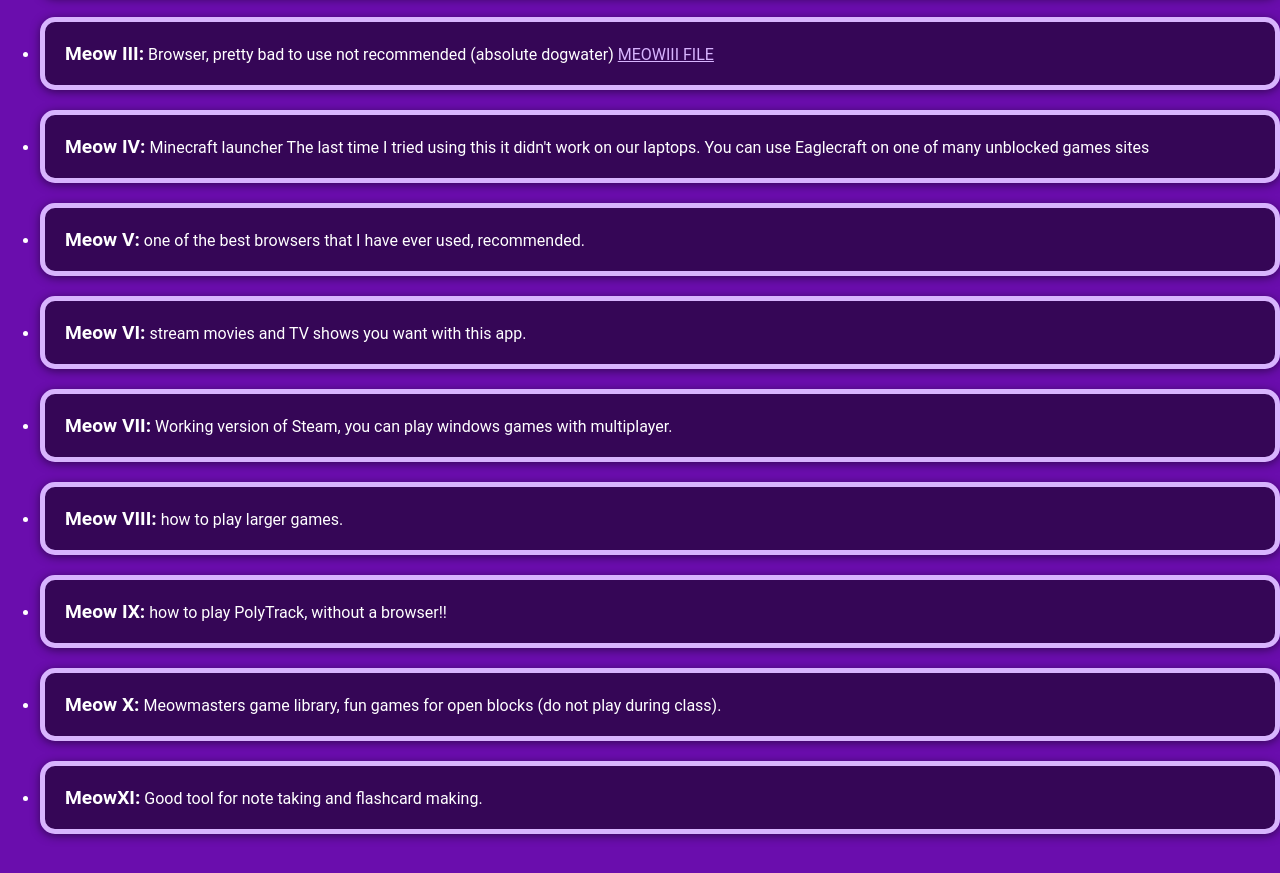
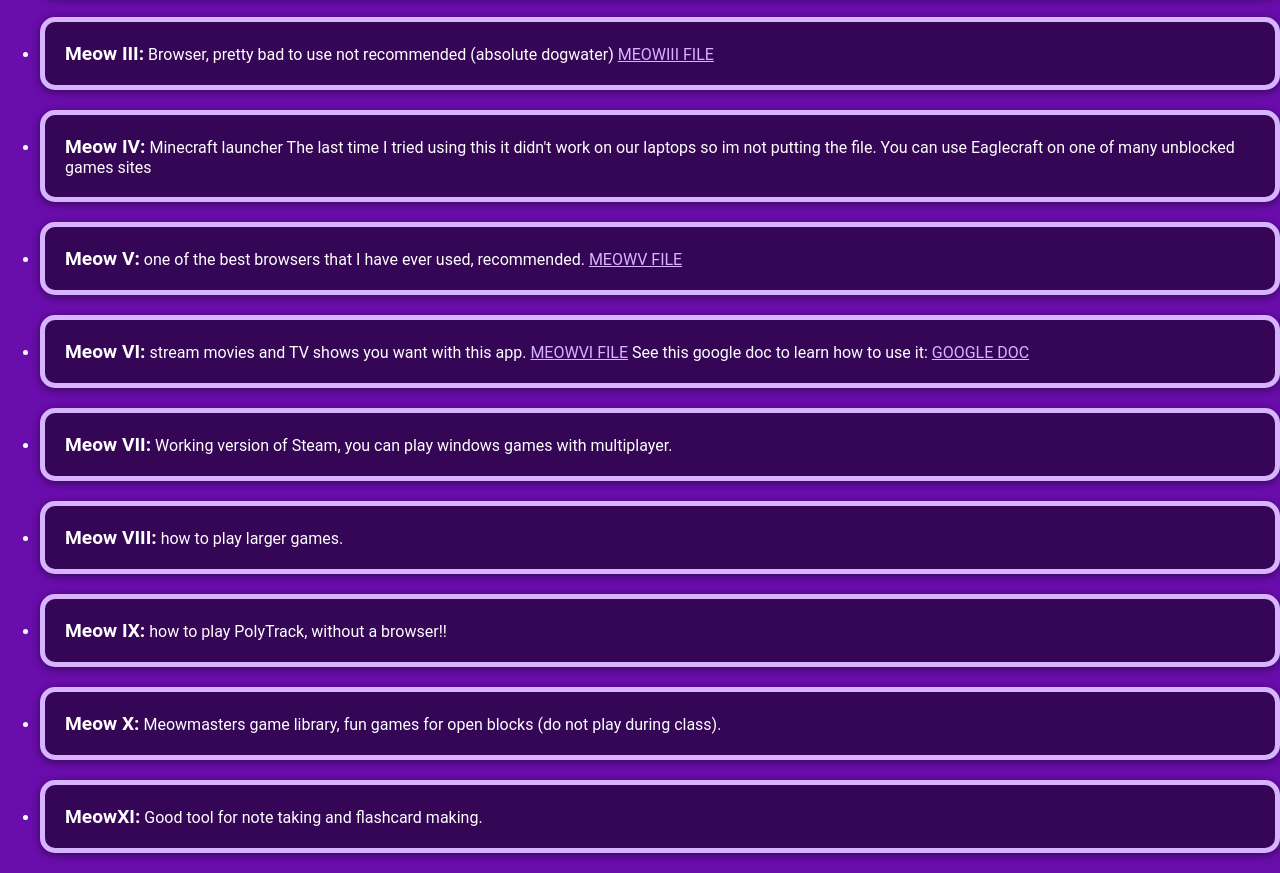
Before and after one commit to pattt54/meowmasters-gamez, a website: page html/library.html in a window 1280 px wide. Shown: the part 1155-2028 px from the top of the page. Drawn offline with Linux system fonts and the light colour scheme.

Commit message:
Update library.html

```diff
--- a/html/library.html
+++ b/html/library.html
@@ -240,10 +240,10 @@
             </li>
             <li class="meow-item fancy-border"><span class="meow-title">Meow III:</span> Browser, pretty bad to use not recommended (absolute dogwater) <a target="_blank" href="https://drive.google.com/file/d/1RBr4YtbCA8URHb0K_gMqGwCEdePQMi9h/view?usp=sharing">MEOWIII FILE</a> </li>
             <li class="meow-item fancy-border"><span class="meow-title">Meow IV:</span> Minecraft launcher
-                The last time I tried using this it didn't work on our laptops. You can use Eaglecraft on one of many unblocked games sites
+                The last time I tried using this it didn't work on our laptops so im not putting the file. You can use Eaglecraft on one of many unblocked games sites
             </li>
-            <li class="meow-item fancy-border"><span class="meow-title">Meow V:</span> one of the best browsers that I have ever used, recommended.</li>
-            <li class="meow-item fancy-border"><span class="meow-title">Meow VI:</span> stream movies and TV shows you want with this app.</li>
+            <li class="meow-item fancy-border"><span class="meow-title">Meow V:</span> one of the best browsers that I have ever used, recommended. <a target="_blank" href="https://drive.google.com/file/d/179A5UCzxki9G37D7IKmgEdlkFy8nDtzQ/view?usp=sharing">MEOWV FILE</a> </li>
+            <li class="meow-item fancy-border"><span class="meow-title">Meow VI:</span> stream movies and TV shows you want with this app. <a target="_blank" href="https://drive.google.com/file/d/1jWnEpjaW_sjxYfBZfqyrsnLnbVndfsuI/view?usp=sharing">MEOWVI FILE</a> See this google doc to learn how to use it: <a target="_blank" href="https://docs.google.com/document/d/1bpiJw-jPFkaCg_2aqu42Mn92cz0GTAwDszv64TuJDhw/edit?usp=sharing">GOOGLE DOC</a></li>
             <li class="meow-item fancy-border"><span class="meow-title">Meow VII:</span> Working version of Steam, you can play windows games with multiplayer.</li>
             <li class="meow-item fancy-border"><span class="meow-title">Meow VIII:</span> how to play larger games.</li>
             <li class="meow-item fancy-border"><span class="meow-title">Meow IX:</span> how to play PolyTrack, without a browser!!</li>
```
